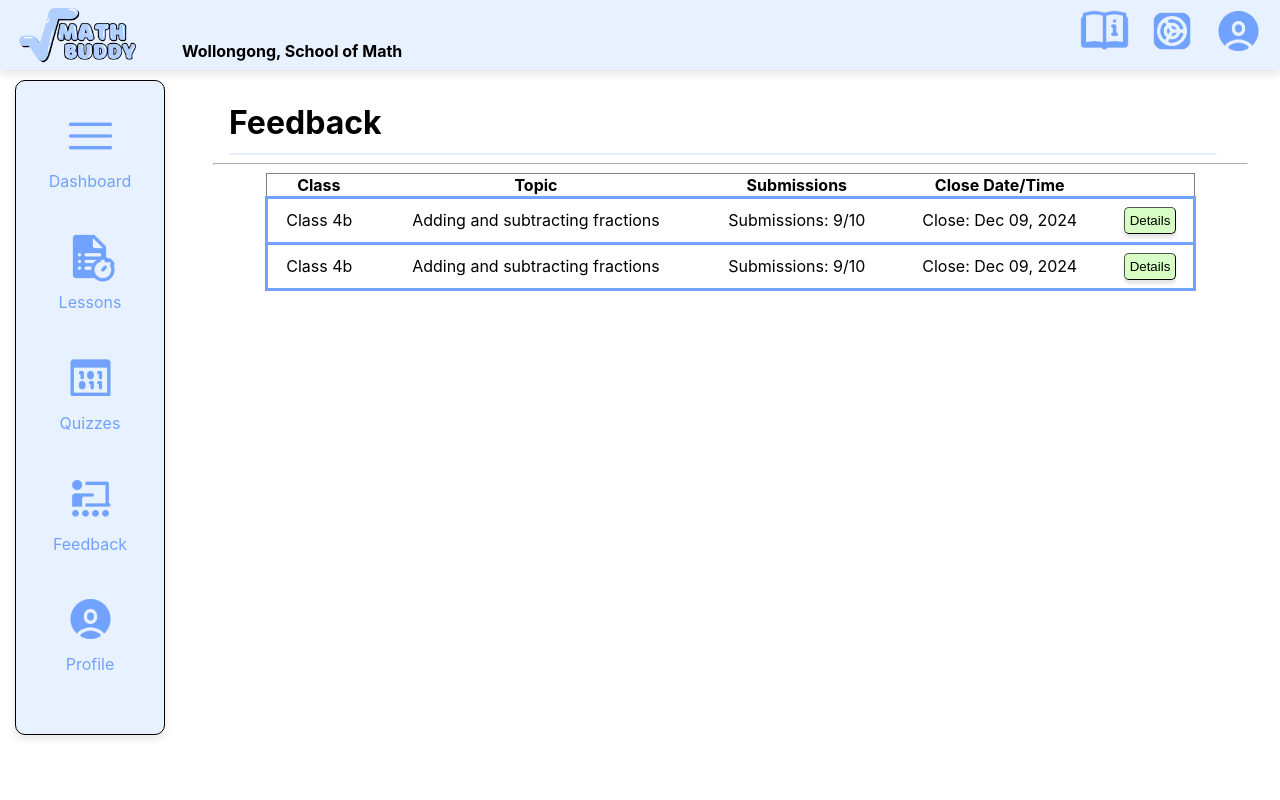
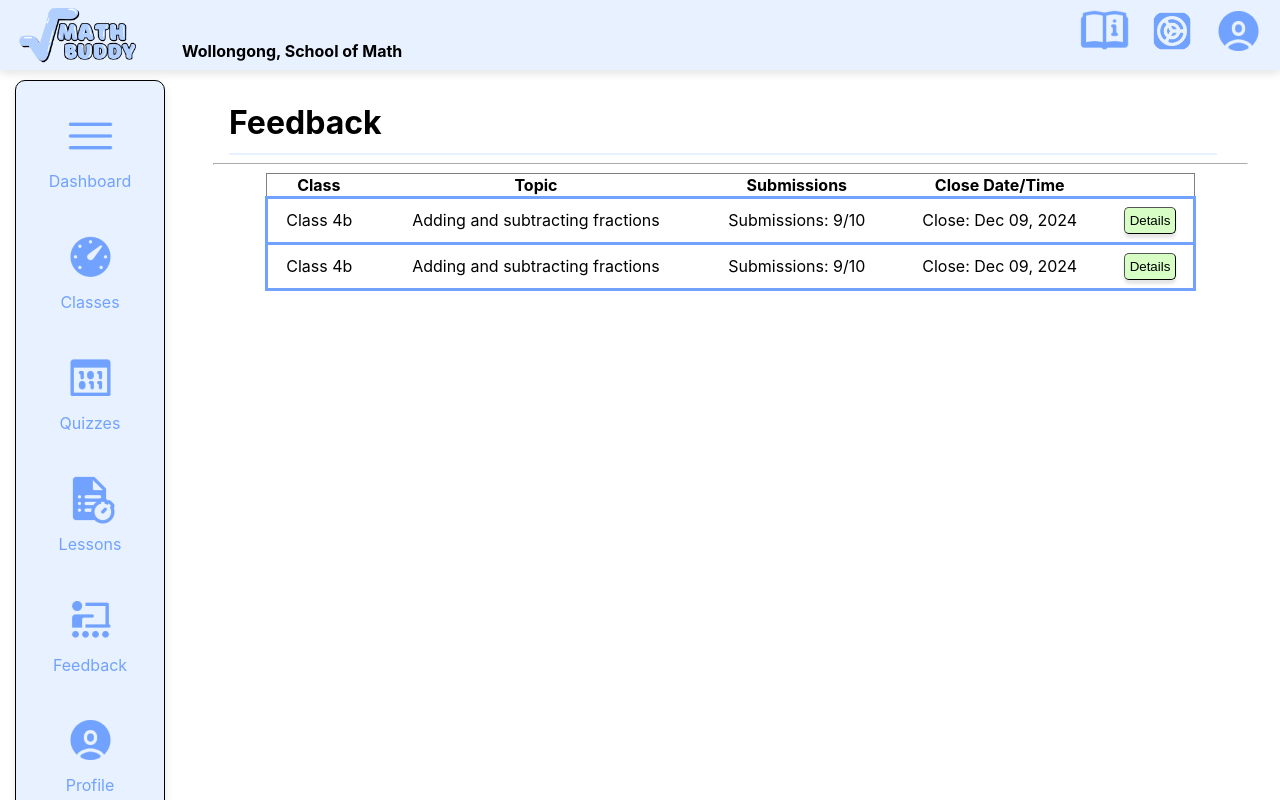
Before and after one commit to Hankchiefz/math-buddy, a React (Create React App) app: page /tfeedback in a window 1280 px wide. Shown: the top 800 px of the page. Built offline with nearby package versions, Linux system fonts and the light colour scheme.

Commit message:
feedback changes

```diff
--- a/src/Components/teacherpages/TFeedback.js
+++ b/src/Components/teacherpages/TFeedback.js
@@ -2,7 +2,7 @@
 import React from 'react';
 import { useNavigate } from 'react-router-dom';
 import StudentHeader from '../objects/StudentHeader'; // Using StudentHeader
-import StudentSNav from '../objects/StudentSNav'; // Using StudentSNav
+import TeacherSNav from '../objects/TeacherSNav';
 import '../teacherstyle/TFeedback.css';
 
 const TFeedback = () => {
@@ -16,7 +16,7 @@ const TFeedback = () => {
         <div className="teacher-feedback-container">
             <StudentHeader /> {/* Top navbar */}
             <div className="teacher-side-navbar">
-                <StudentSNav /> {/* Side navbar */}
+                <TeacherSNav /> {/* Side navbar */}
                 <div className="teacher-feedback-content">
                     <h1 className="teacher-feedback-message">Feedback</h1>
                     <hr />
```
